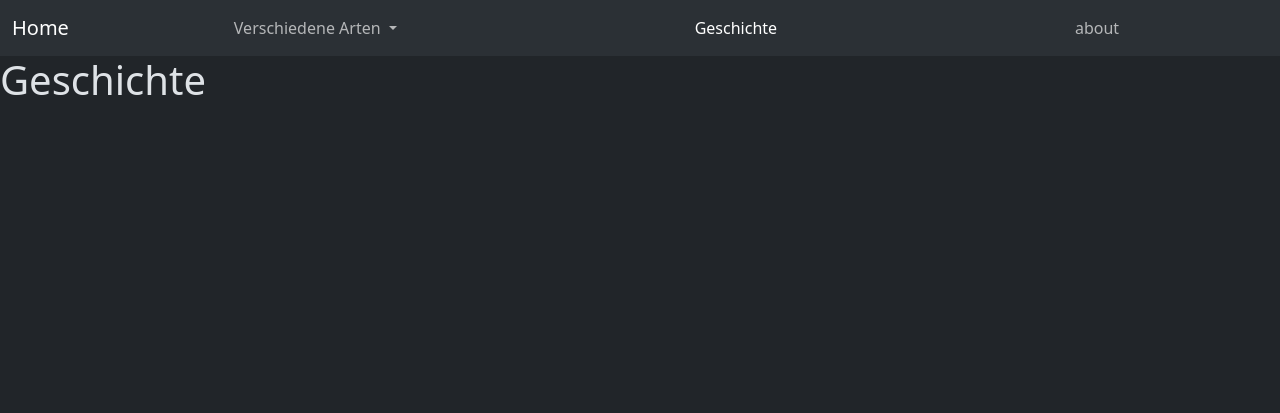
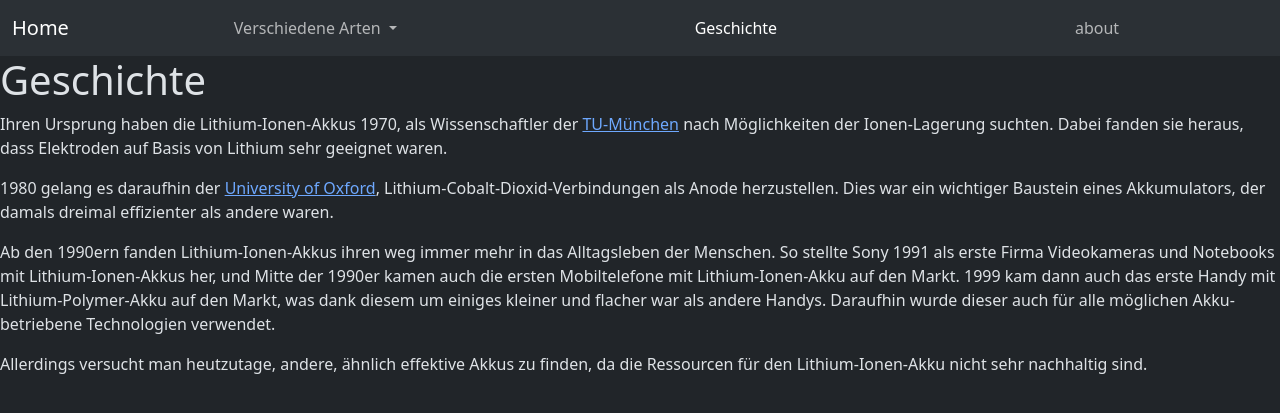
Before and after one commit to Schatten2021/li-ion-server, a Flask app: page /history in a window 1280 px wide. Shown: the top 413 px of the page. Run offline with Flask 3, Linux system fonts and the light colour scheme.

Commit message:
updated pages

```diff
--- a/app/templates/history.html
+++ b/app/templates/history.html
@@ -1,4 +1,21 @@
 {% extends 'base.html' %}
 {% block body %}
 	<h1>Geschichte</h1>
+    <p>
+    Ihren Ursprung haben die Lithium-Ionen-Akkus 1970, als Wissenschaftler der <a href="https://www.tum.de/">TU-M&uuml;nchen</a> nach M&ouml;glichkeiten der Ionen-Lagerung suchten.
+    Dabei fanden sie heraus, dass Elektroden auf Basis von Lithium sehr geeignet waren.
+    </p>
+    <p>
+    1980 gelang es daraufhin der <a href="https://www.ox.ac.uk/">University of Oxford</a>, Lithium-Cobalt-Dioxid-Verbindungen als Anode herzustellen.
+    Dies war ein wichtiger Baustein eines Akkumulators, der damals dreimal effizienter als andere waren.
+    </p>
+    <p>
+    Ab den 1990ern fanden Lithium-Ionen-Akkus ihren weg immer mehr in das Alltagsleben der Menschen.
+    So stellte Sony 1991 als erste Firma Videokameras und Notebooks mit Lithium-Ionen-Akkus her, und Mitte der 1990er kamen auch die ersten Mobiltelefone mit Lithium-Ionen-Akku auf den Markt.
+    1999 kam dann auch das erste Handy mit Lithium-Polymer-Akku auf den Markt, was dank diesem um einiges kleiner und flacher war als andere Handys.
+    Daraufhin wurde dieser auch f&uuml;r alle m&ouml;glichen Akku-betriebene Technologien verwendet.
+    </p>
+    <p>
+    Allerdings versucht man heutzutage, andere, &auml;hnlich effektive Akkus zu finden, da die Ressourcen f&uuml;r den Lithium-Ionen-Akku nicht sehr nachhaltig sind.
+    </p>
 {% endblock %}
```
Also changed, not shown: app/templates/about.html (+6 -1 lines), app/templates/polymer.html (+12 -0 lines).
